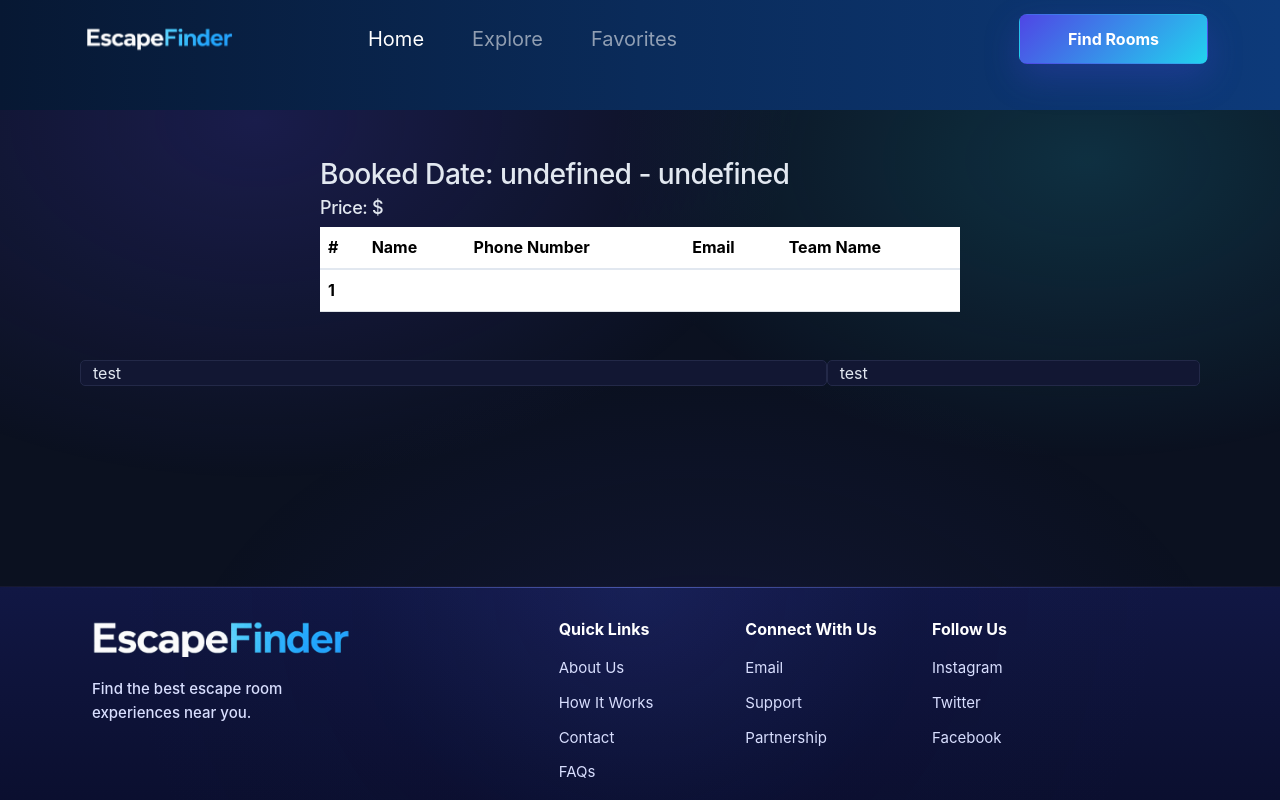
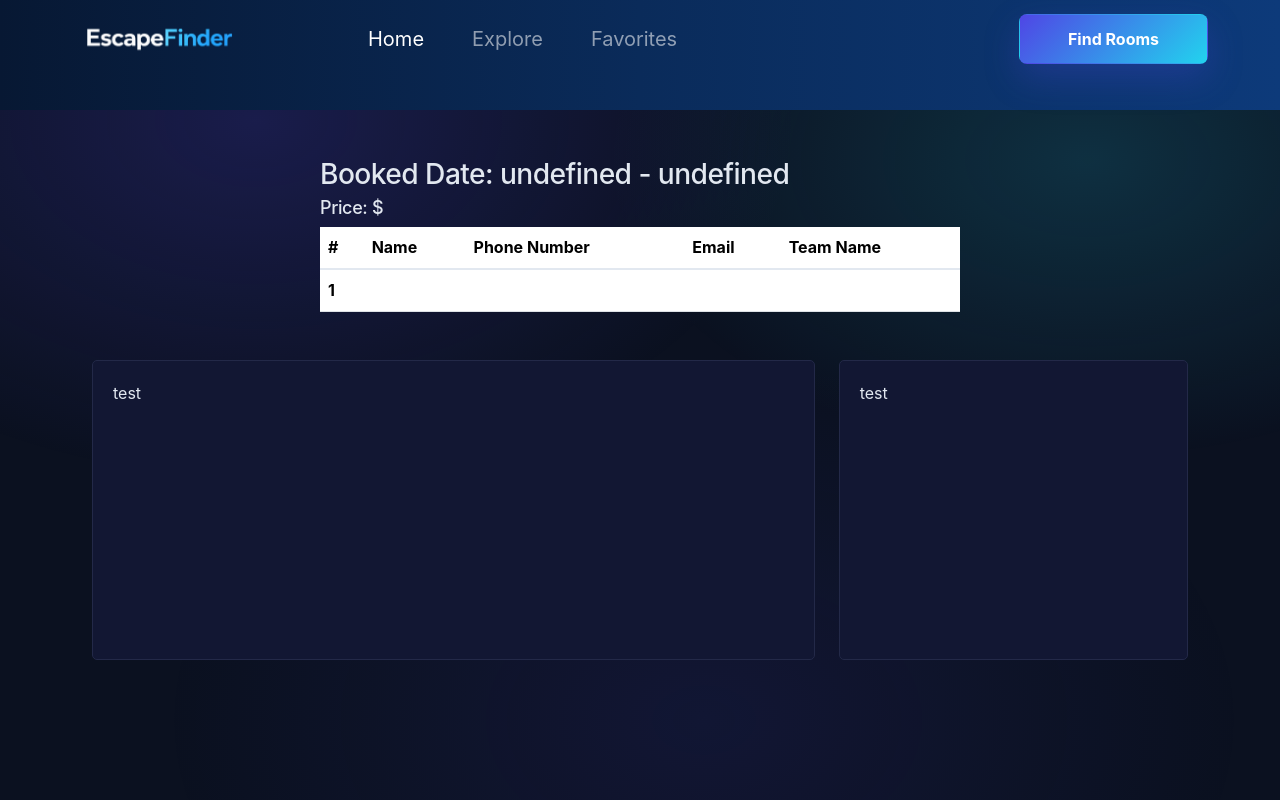
Before and after one commit to kiumars609/escape-finder, a React (Vite) app: page /payment in a window 1280 px wide. Shown: the top 800 px of the page. Built offline with nearby package versions, Linux system fonts and the light colour scheme.

Commit message:
Fix Payment Component

```diff
--- a/src/Pages/Payment/Payment.jsx
+++ b/src/Pages/Payment/Payment.jsx
@@ -35,9 +35,14 @@ export default function Payment() {
         </section>
 
         <div className="container payment-info">
-          <div className="row">
-            <div className="col-md-8 col-10 user-info">test</div>
-            <div className="col-md-4 col-2 room-info">test</div>
+          <div className="row g-4">
+            <div className="col-md-8 col-12">
+              <div className="user-info">test</div>
+            </div>
+
+            <div className="col-md-4 col-12">
+              <div className="room-info">test</div>
+            </div>
           </div>
         </div>
       </Layout>
--- a/src/Pages/Room/style.css
+++ b/src/Pages/Room/style.css
@@ -569,16 +569,13 @@ textarea {
 }
 
 /* Payment */
-.payment-info .user-info {
-  background-color: #121733;
-  border-radius: 5px;
-  border: solid 1px #232948;
-  margin-bottom: 200px;
-}
-
+/* Payment */
+.payment-info .user-info,
 .payment-info .room-info {
   background-color: #121733;
   border-radius: 5px;
   border: solid 1px #232948;
   margin-bottom: 200px;
+  padding: 20px;
+  min-height: 300px;
 }
```
